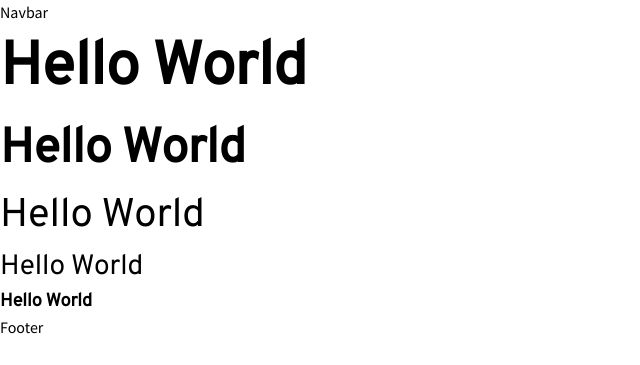
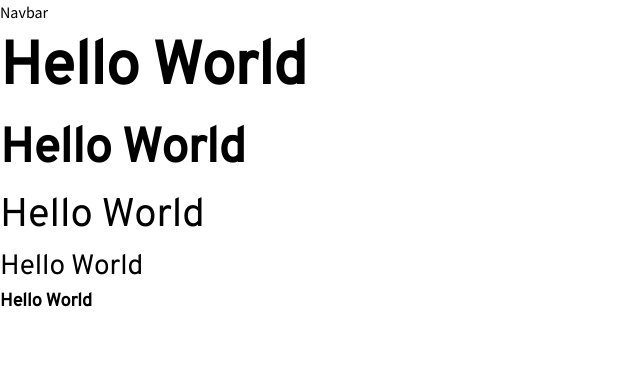
Before and after one commit to BlueBeret/SiPeko, a Next.js app: page / in a window 1280 px wide. Shown: the top 365 px of the page, without its empty margins (0-640 px from the left). Built offline with nearby package versions, Linux system fonts and the light colour scheme.

Commit message:
style: update layout

```diff
--- a/src/components/Layout/index.jsx
+++ b/src/components/Layout/index.jsx
@@ -1,13 +1,13 @@
 import Navbar from "../Navbar/Navbar"
 import Footer from "../Navbar/Footer"
 const Layout = ({children}) => {
-    return (<>
+    return (<div className="min-h-screen flex flex-col">
     <Navbar/>
-    <main>
+    <main className="flex flex-col grow">
         {children}
     </main>
     <Footer/>
-    </>)
+    </div>)
 
 }
 
```
